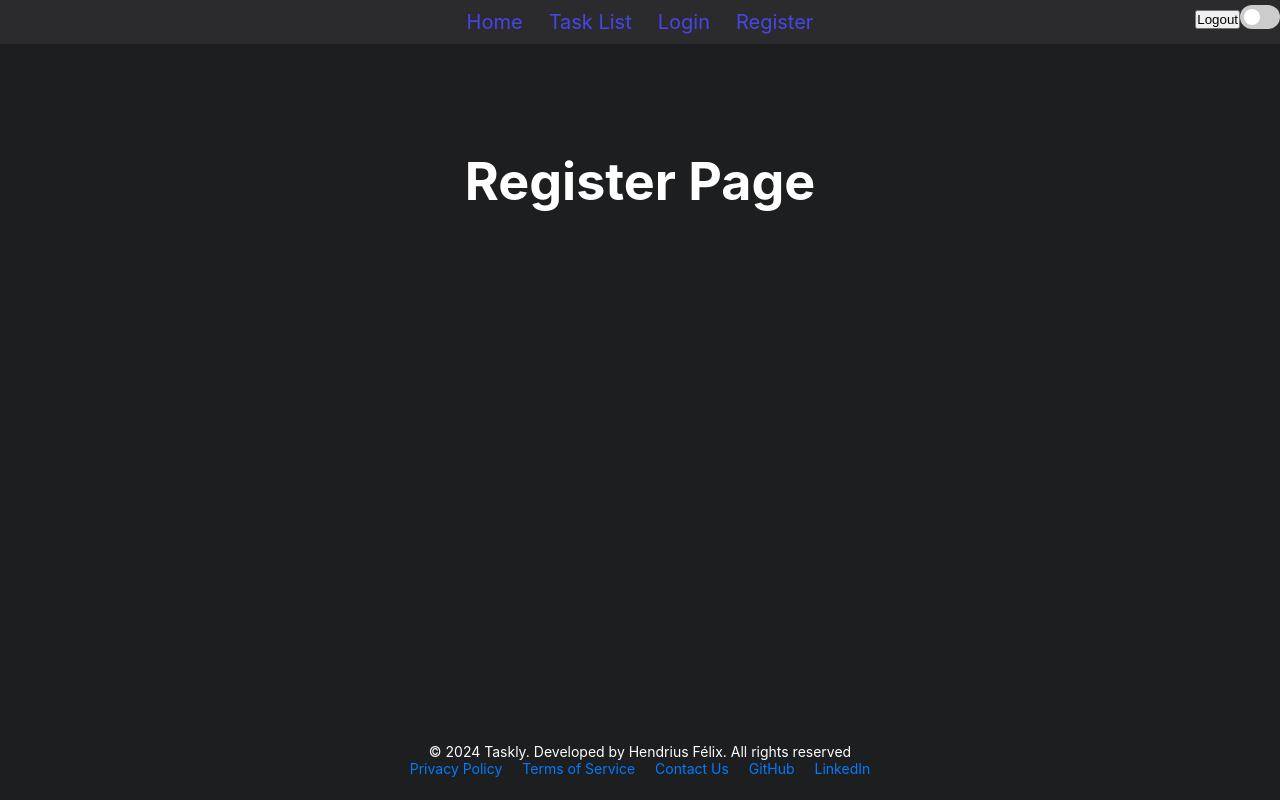
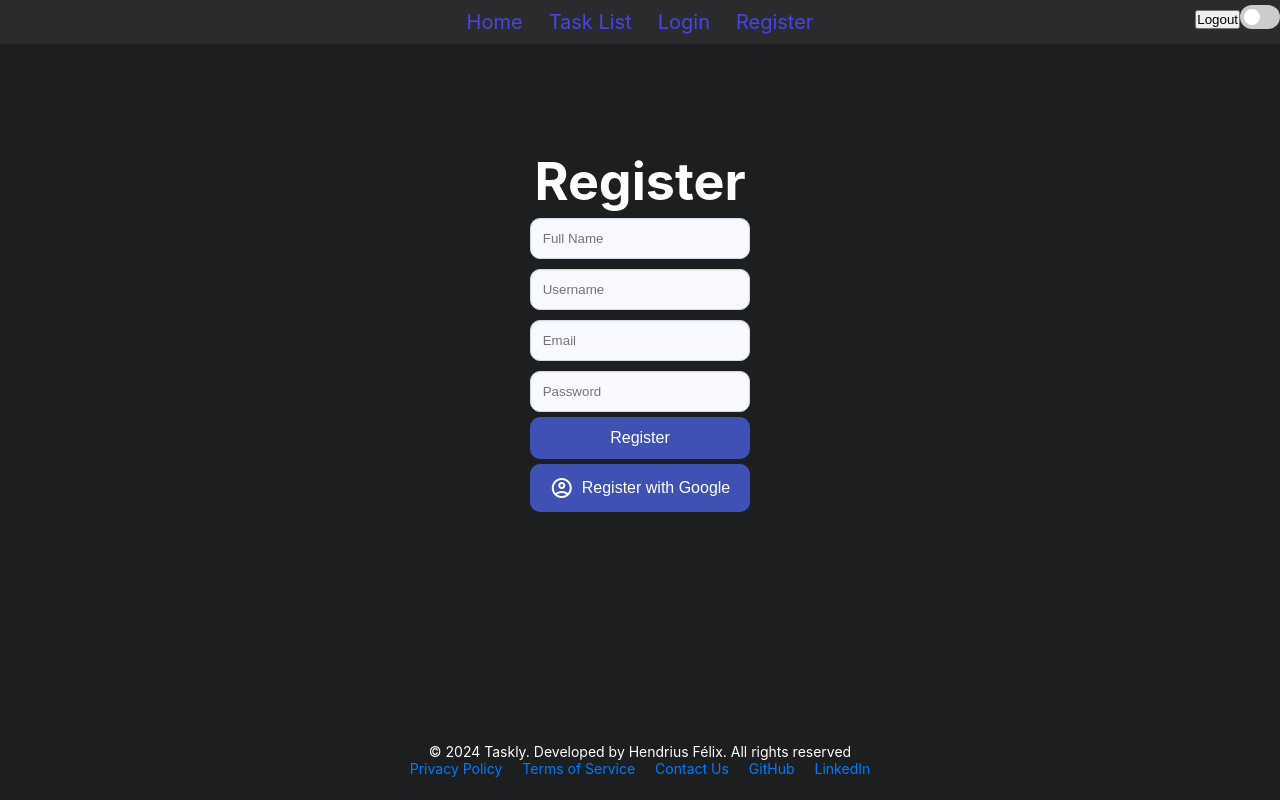
Before and after one commit to oondels/taskly, a React (Create React App) app: page /register in a window 1280 px wide. Built offline with nearby package versions, Linux system fonts and the light colour scheme; no server answers.

Commit message:
página de registro

```diff
--- a/src/views/Register.jsx
+++ b/src/views/Register.jsx
@@ -1,9 +1,116 @@
 import React, { useState } from "react";
+import { useNavigate } from "react-router-dom";
+import ip from "../ip";
 
 const Register = () => {
+  const navigate = useNavigate();
+
+  const [name, setName] = useState("");
+  const [username, setUserName] = useState("");
+  const [email, setEmail] = useState("");
+  const [password, setPassword] = useState("");
+
+  const [showAlert, setAlert] = useState(false);
+  const toggleAlert = (title, message) => {
+    const alertTitle = document.querySelector(".alert-title");
+    const alertMessage = document.querySelector(".alert-message");
+
+    if (title && message) {
+      alertTitle.innerText = title;
+      alertMessage.innerText = message;
+    }
+
+    setAlert(!showAlert);
+  };
+
+  const userData = {
+    name: name,
+    username: username,
+    email: email,
+    password: password,
+  };
+
+  const registerUser = () => {
+    if (!name || !username || !email || !password) {
+      return toggleAlert("Error", "All Fields Are Required!");
+    }
+
+    fetch(`${ip}/auth/register`, {
+      method: "POST",
+      headers: {
+        "Content-Type": "application/json",
+      },
+      body: JSON.stringify(userData),
+      credentials: "include",
+    })
+      .then((response) => {
+        if (!response.ok) {
+          console.error("Error at register solicitation: ", error);
+          return toggleAlert("Error", "Error at register solicitation!");
+        }
+
+        return response.json();
+      })
+      .then((data) => {
+        toggleAlert("Success", data.message);
+
+        setTimeout(() => {
+          navigate("/login");
+        }, 1500);
+      })
+      .catch((error) => {
+        console.error("Error at register: ", error);
+      });
+  };
+
+  const handleGoogleRegister = () => {
+    window.location.href = "http://localhost:2399/auth/google";
+  };
+
   return (
-    <div>
-      <h1>Register Page</h1>
+    <div className="register-container">
+      <h1>Register</h1>
+
+      <div className="register-input">
+        <input
+          onChange={(e) => setName(e.target.value)}
+          value={name}
+          type="text"
+          placeholder="Full Name"
+        />
+        <input
+          onChange={(e) => setUserName(e.target.value)}
+          value={username}
+          type="text"
+          placeholder="Username"
+        />
+        <input
+          onChange={(e) => setEmail(e.target.value)}
+          value={email}
+          type="email"
+          placeholder="Email"
+        />
+        <input
+          onChange={(e) => setPassword(e.target.value)}
+          value={password}
+          type="password"
+          placeholder="Password"
+        />
+        <button onClick={registerUser}>Register</button>
+        <button
+          onClick={handleGoogleRegister}
+          className="google-register-button"
+        >
+          <i className="material-symbols-outlined">account_circle</i>
+          Register with Google
+        </button>
+      </div>
+
+      <div id="alert-message" className={`${showAlert ? "show" : ""}`}>
+        <h1 className="alert-title">Success</h1>
+        <p className="alert-message"></p>
+        <button onClick={toggleAlert}>Close</button>
+      </div>
     </div>
   );
 };
```
